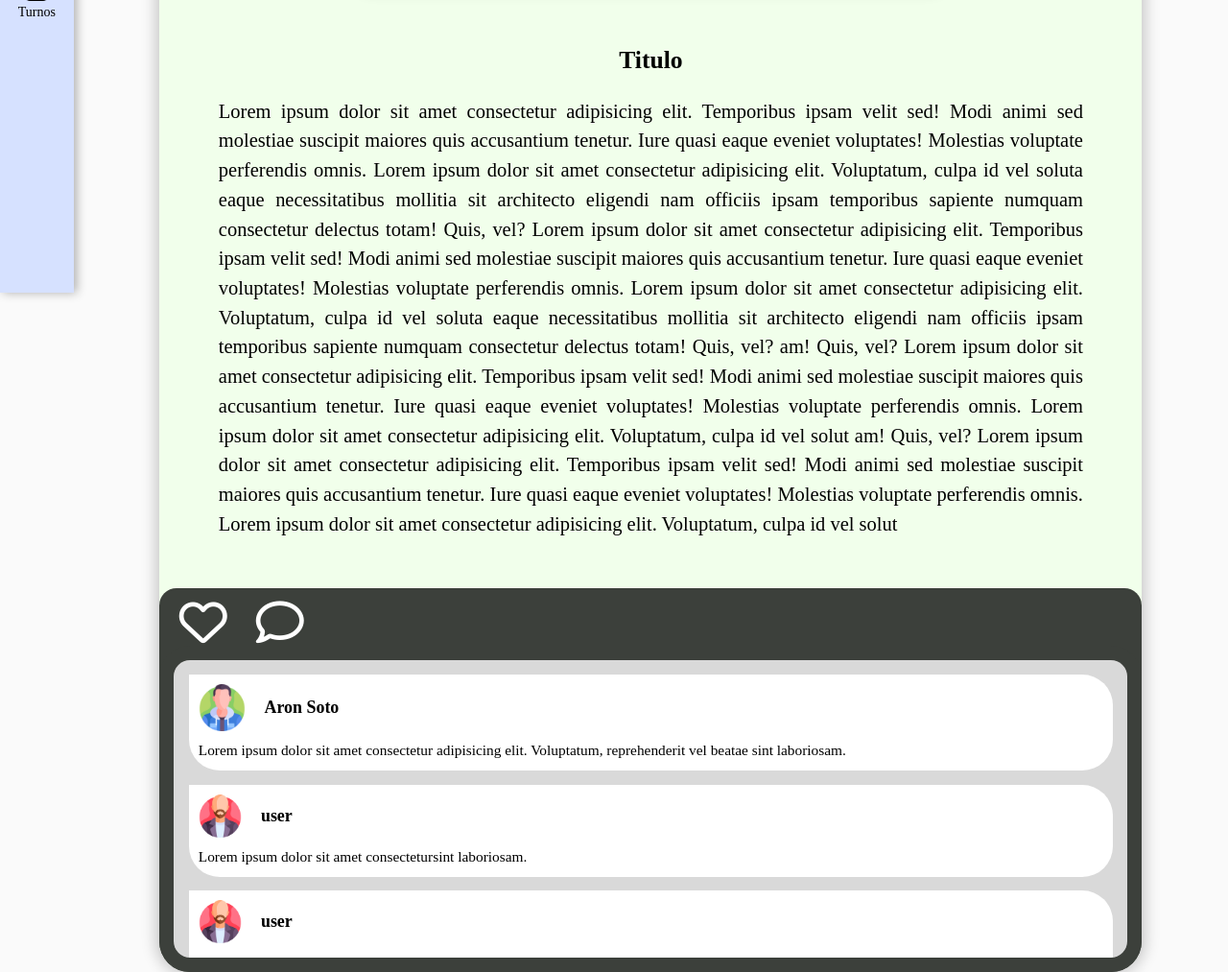
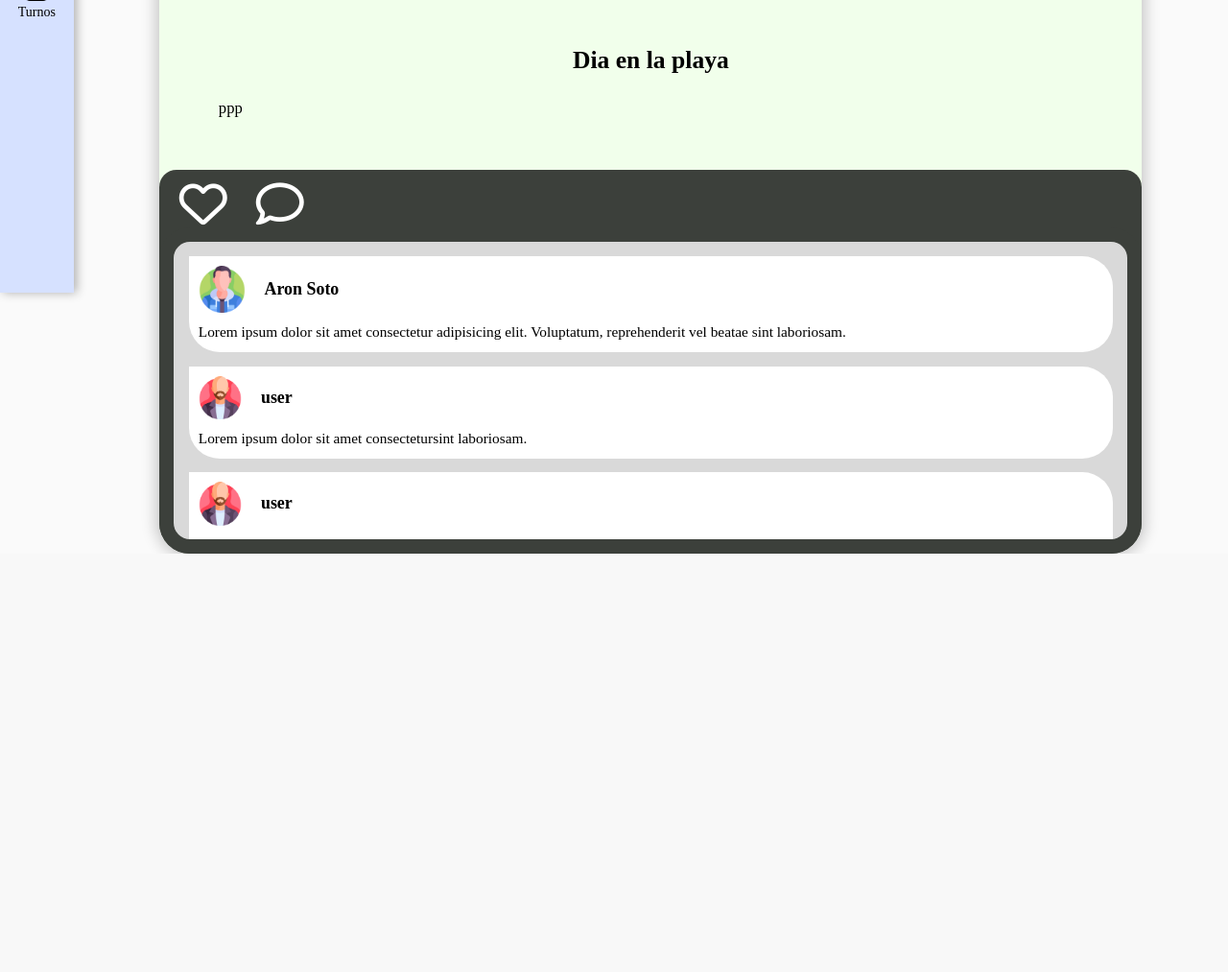
Before and after one commit to L7R4/gymHouse-dj, a Django app: template gymHouse/posts/templates/alumnos_noticias-noticiacompleta.html in a window 1280 px wide. Shown: the part 495-1508 px from the top of the page at 96% size. After the commit the page ends 1072 px from the top, so only its background shows below. Run offline with Django 4.2, Linux system fonts and the light colour scheme; the template is opened without the code that fills it: values that come from a table or form of the project are taken from there, others are empty; data comes from the database, SQL or seed files in the repository; both versions use the stored data as it was after the commit; some libraries are stand-ins or nearby versions; some web fonts are replaced.

```diff
--- a/gymHouse/posts/templates/alumnos_noticias-noticiacompleta.html
+++ b/gymHouse/posts/templates/alumnos_noticias-noticiacompleta.html
@@ -1,13 +1,13 @@
+{% load static %}
 <!DOCTYPE html>
 <html lang="es">
 <head>
     <meta charset="UTF-8">
     <meta http-equiv="X-UA-Compatible" content="IE=edge">
     <meta name="viewport" content="width=device-width, initial-scale=1.0">
-    <link rel="stylesheet" type="text/css" href="assets/styles_menu.css">
-    <link rel="stylesheet" type="text/css" href="assets/styles_menu-celu.css">
-    <link rel="stylesheet" type="text/css" href="assets/styles_alumnos-noticias-noticiacompleta.css">
-    <script src="assets/js/sectionNewsComplete.js"></script>
+    <link rel="stylesheet" type="text/css" href="{% static 'css/styles_menu.css' %}">
+    <link rel="stylesheet" type="text/css" href="{% static 'css/styles_menu-celu.css' %}">
+    <link rel="stylesheet" type="text/css" href="{% static 'css/styles_alumnos-noticias-noticiacompleta.css' %}">
     <title>Gym House: noticias</title>
 </head>
 <body>
@@ -85,11 +85,7 @@
     </div>
     <div class="navigation--space" id="navigation--space"></div>
 
-    <script src="https://ajax.googleapis.com/ajax/libs/jquery/3.6.1/jquery.min.js"></script>
-    <script src="https://kit.fontawesome.com/1169c95eac.js" crossorigin="anonymous"></script>
-    <script type="module" src="https://unpkg.com/ionicons@5.5.2/dist/ionicons/ionicons.esm.js"></script>
-    <script nomodule src="https://unpkg.com/ionicons@5.5.2/dist/ionicons/ionicons.js"></script>
-    <script> document.getElementById("eprofile").style.display='none'; </script>
+
 
     <section class="news_complete--section">
         <div class="pseudo-padding">
@@ -97,12 +93,10 @@
         </div>
         <div class="news_complete">
             <div class="img-fill"></div>
-            <img src="assets/img/ensalada2.jpg" class="news_img" alt="">
+            <img src="{{object.foto.url}}" class="news_img" alt="{{object.titulo}}">
 
-            <h3>Titulo</h3>
-            <p>Lorem ipsum dolor sit amet consectetur adipisicing elit. Temporibus ipsam velit sed! Modi animi sed molestiae suscipit maiores quis accusantium tenetur. Iure quasi eaque eveniet voluptates! Molestias voluptate perferendis omnis. Lorem ipsum dolor sit amet consectetur adipisicing elit. Voluptatum, culpa id vel soluta eaque necessitatibus mollitia sit architecto eligendi nam officiis ipsam temporibus sapiente numquam consectetur delectus totam! Quis, vel? Lorem ipsum dolor sit amet consectetur adipisicing elit. Temporibus ipsam velit sed! Modi animi sed molestiae suscipit maiores quis accusantium tenetur. Iure quasi eaque eveniet voluptates! Molestias voluptate perferendis omnis. Lorem ipsum dolor sit amet consectetur adipisicing elit. Voluptatum, culpa id vel soluta eaque necessitatibus mollitia sit architecto eligendi nam officiis ipsam temporibus sapiente numquam consectetur delectus totam! Quis, vel? am! Quis, vel? Lorem ipsum dolor sit amet consectetur adipisicing elit. Temporibus ipsam velit sed! Modi animi sed molestiae suscipit maiores quis accusantium tenetur. Iure quasi eaque eveniet voluptates! Molestias voluptate perferendis omnis. Lorem ipsum dolor sit amet consectetur adipisicing elit. Voluptatum, culpa id vel solut
-            am! Quis, vel? Lorem ipsum dolor sit amet consectetur adipisicing elit. Temporibus ipsam velit sed! Modi animi sed molestiae suscipit maiores quis accusantium tenetur. Iure quasi eaque eveniet voluptates! Molestias voluptate perferendis omnis. Lorem ipsum dolor sit amet consectetur adipisicing elit. Voluptatum, culpa id vel solut
-            </p>
+            <h3>{{object.titulo}}</h3>
+            <p>{{object.texto}}</p>
 
             <div class="coments--conteiner">
 
@@ -152,6 +146,12 @@
     </section>
 
     <script src="https://kit.fontawesome.com/1169c95eac.js" crossorigin="anonymous"></script>
+    <script src="{% static 'js/sectionNewsComplete.js' %}"></script>
+    <script src="https://ajax.googleapis.com/ajax/libs/jquery/3.6.1/jquery.min.js"></script>
+    <script src="https://kit.fontawesome.com/1169c95eac.js" crossorigin="anonymous"></script>
+    <script type="module" src="https://unpkg.com/ionicons@5.5.2/dist/ionicons/ionicons.esm.js"></script>
+    <script nomodule src="https://unpkg.com/ionicons@5.5.2/dist/ionicons/ionicons.js"></script>
+    <script> document.getElementById("eprofile").style.display='none'; </script>
 
 </body>
 </html>
--- a/gymHouse/posts/views.py
+++ b/gymHouse/posts/views.py
@@ -16,4 +16,4 @@ class Noticias(generic.ListView):
 
 class DetailNoticia(generic.DetailView):
     model = Noticia
-    template_name = "index_noticia.html"
+    template_name = "alumnos_noticias-noticiacompleta.html"
--- a/gymHouse/static/css/styles_alumnos-noticias-noticiacompleta.css
+++ b/gymHouse/static/css/styles_alumnos-noticias-noticiacompleta.css
@@ -140,7 +140,7 @@ body{
 
 .news_complete--section p{
     font-family: "raleway regular";
-    font-size: max(1.6vw,min(1.5rem));
+    font-size: max(1.3vw,min(1.5rem));
     text-align: justify;
     line-height: 1.5em;
     width: 100%;
```
Also changed, not shown: gymHouse/db.sqlite3.
